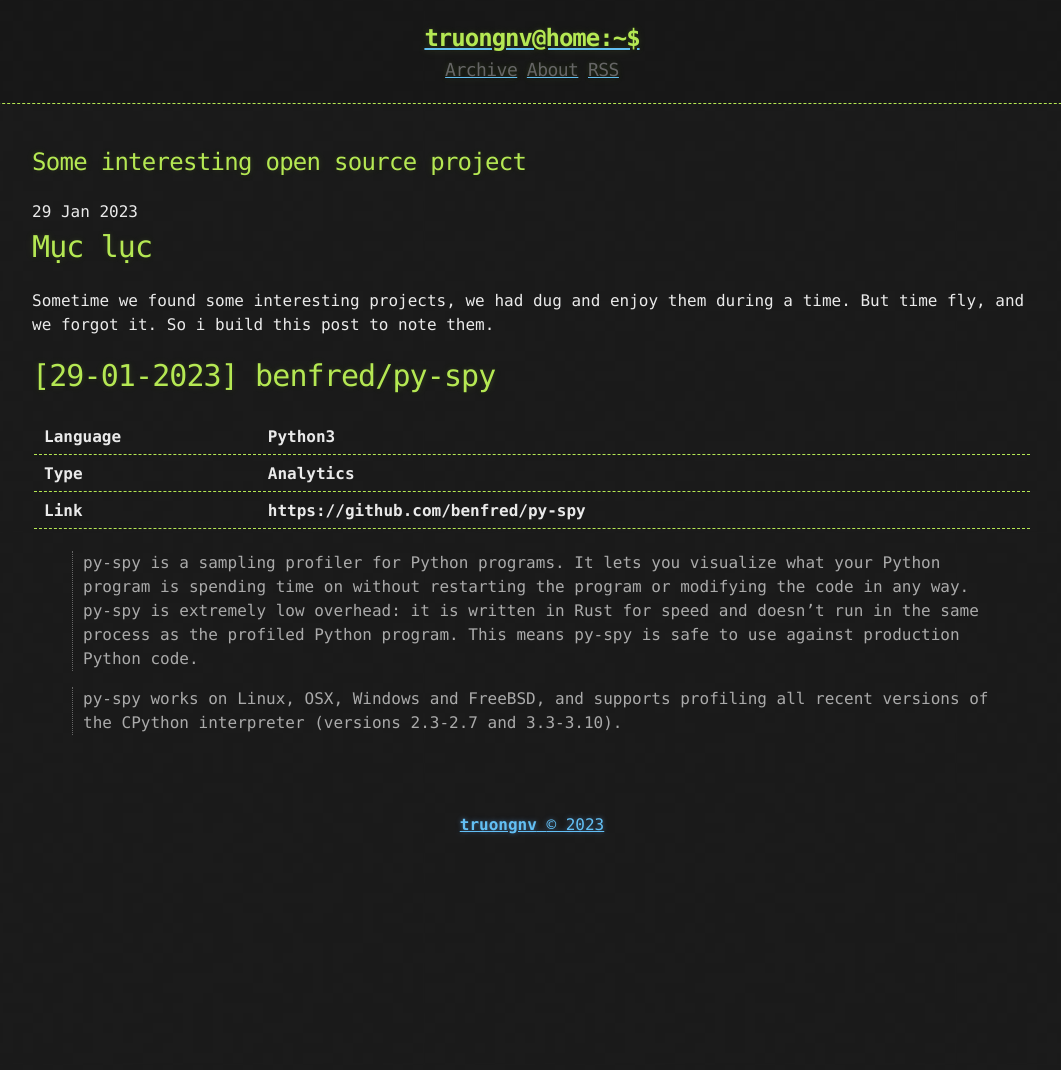
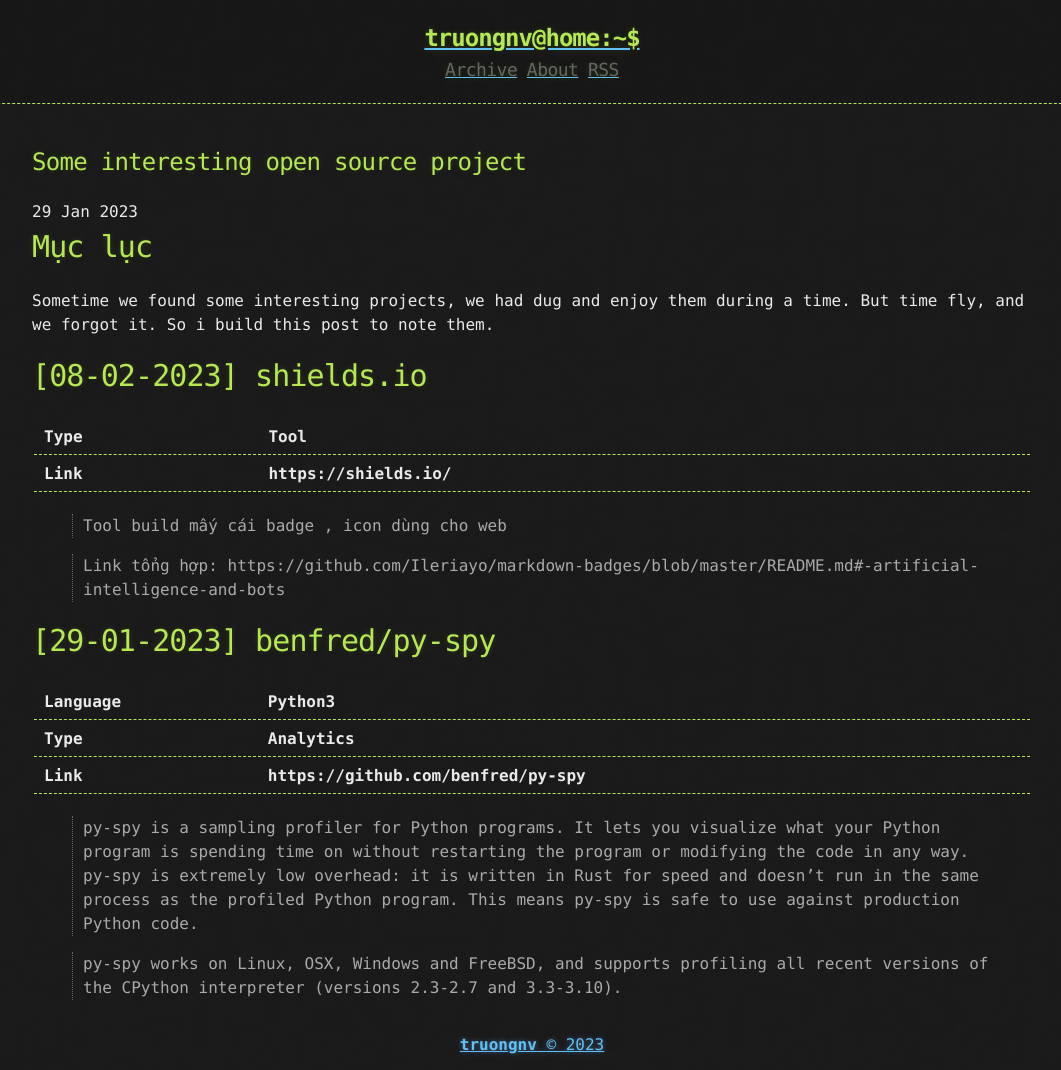
Before and after one commit to AnrySeig0/anryseig0.github.io, a Jekyll site: the page built from _posts/2023-01-29-Some-interesting-open-source-project.md, in a window 1280 px wide. Shown: the whole page, without its empty margins (108-1169 px from the left). Built offline with Jekyll 4.4.1, drawn with Linux system fonts in a browser that asks for light colours; before the commit the page ends 900 px from its top, so only the background shows below that.

```diff
--- a/_posts/2023-01-29-Some-interesting-open-source-project.md
+++ b/_posts/2023-01-29-Some-interesting-open-source-project.md
@@ -7,6 +7,23 @@ published: true
 
 Sometime we found some interesting projects, we had dug and enjoy them during a time.
 But time fly, and we forgot it. So i build this post to note them.
+
+# [](#header-1) [08-02-2023] shields.io
+<table>
+    <tr>
+        <th>Type</th>
+        <th>Tool</th>
+    </tr>
+    <tr>
+        <th>Link</th>
+        <th>https://shields.io/</th>
+    </tr>
+</table>
+
+> Tool build mấy cái badge , icon dùng cho web
+
+> Link tổng hợp: https://github.com/Ileriayo/markdown-badges/blob/master/README.md#-artificial-intelligence-and-bots
+
 
 # [](#header-1) [29-01-2023] benfred/py-spy
 <table>
```
Also changed, not shown: about.md (+13 -1 lines).
